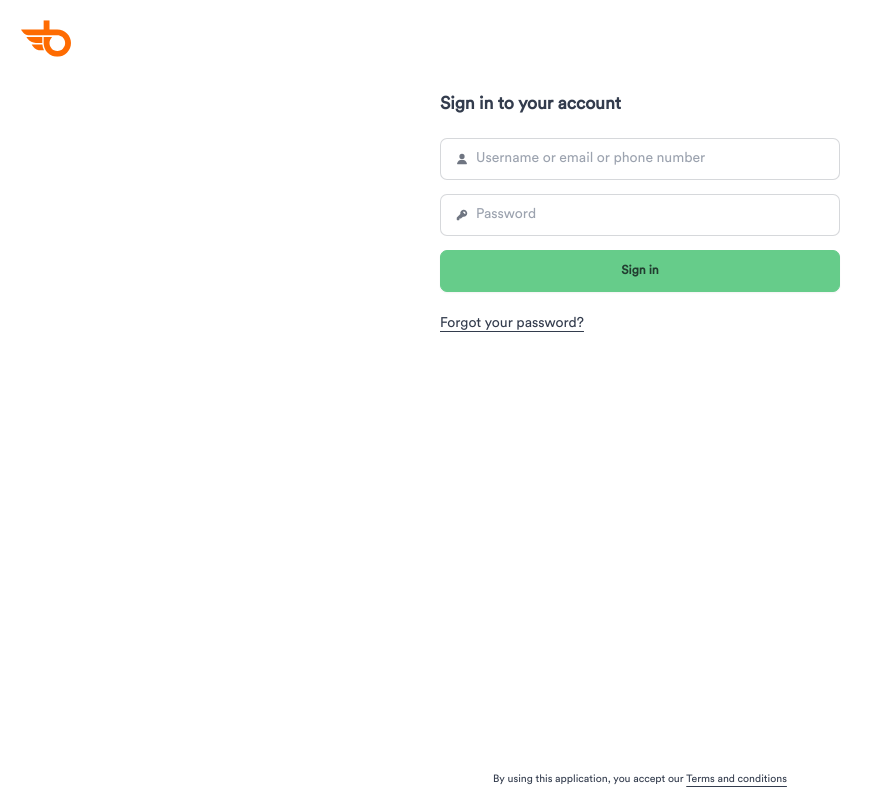
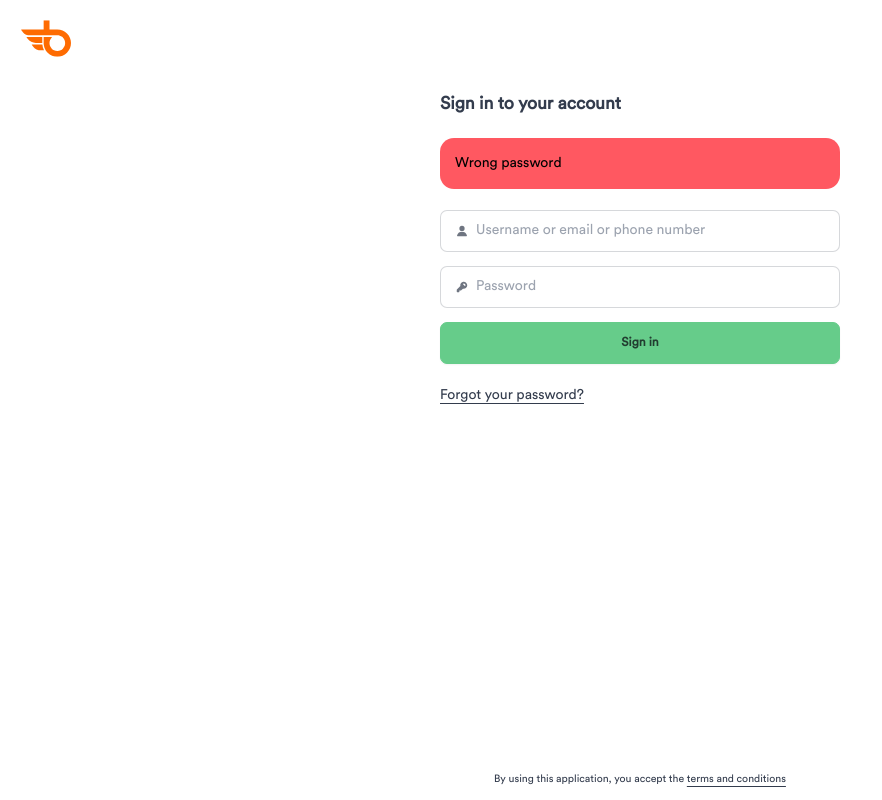
Before and after one commit to dmithamo/bims-svelte-kit, a SvelteKit app: page /auth/sign-in in a window 1280 px wide. Shown: the whole page, without its empty margins (0-882 px from the left). Built offline with nearby package versions, Linux system fonts and the light colour scheme; no server answers.

Commit message:
wip: pause since I cannot figure out how to get  object in page.svelte

```diff
--- a/src/routes/api/auth/sign-in/+server.ts
+++ b/src/routes/api/auth/sign-in/+server.ts
@@ -1,5 +1,8 @@
+import { json } from '@sveltejs/kit';
 import type { RequestHandler } from './$types';
 
-export const POST: RequestHandler = ({ url }) => {
-	return new Response(String(url));
+export const POST: RequestHandler = ({ url, request }) => {
+	const { username, password } = request.json();
+
+	return json({ username, password, url });
 };
--- a/src/routes/auth/+layout.svelte
+++ b/src/routes/auth/+layout.svelte
@@ -15,9 +15,9 @@
 
 		<aside class="text-xs">
 			<p>
-				By using this application, you accept our <a
+				By using this application, you accept the <a
 					class="underline underline-offset-4"
-					href="/settings/terms">Terms and conditions</a
+					href="/settings/terms">terms and conditions</a
 				>
 			</p>
 		</aside>
--- a/src/routes/auth/forgot-password/+page.svelte
+++ b/src/routes/auth/forgot-password/+page.svelte
@@ -1,7 +1,7 @@
 <div class="flex flex-col gap-6">
 	<h1 class="card-title">Request password reset link</h1>
 
-	<form class="w-full flex flex-col gap-4">
+	<form class="w-full flex flex-col gap-4" method="post">
 		<label class="input input-bordered flex items-center gap-2">
 			<svg
 				xmlns="http://www.w3.org/2000/svg"
@@ -13,13 +13,19 @@
 					d="M8 8a3 3 0 1 0 0-6 3 3 0 0 0 0 6ZM12.735 14c.618 0 1.093-.561.872-1.139a6.002 6.002 0 0 0-11.215 0c-.22.578.254 1.139.872 1.139h9.47Z"
 				/>
 			</svg>
-			<input type="text" class="grow" placeholder="Username or email or phone number" />
+			<input
+				required
+				name="username"
+				type="text"
+				class="grow"
+				placeholder="Username or email or phone number"
+			/>
 		</label>
 
 		<button type="submit" class="btn btn-primary">Submit</button>
 	</form>
 
 	<aside class="">
-		<a class="underline underline-offset-4" href="sign-in">Back</a>
+		<a class="underline underline-offset-4" href="/auth/sign-in">Back</a>
 	</aside>
 </div>
--- /dev/null
+++ b/src/routes/auth/sign-in/+page.server.ts
@@ -0,0 +1,21 @@
+import { fail } from '@sveltejs/kit';
+import type { Actions, PageServerLoad } from './$types';
+
+export const load: PageServerLoad = async ({ cookies }) => {
+	// if valid session, redirect to homepage
+	if (cookies.get('sessionid')) {
+		return { session: {} };
+	}
+};
+
+export const actions = {
+	default: async (event) => {
+		const data = await event.request.formData();
+		const username = data.get('username');
+		const password = data.get('password');
+
+		if (password !== 'password') {
+			return fail(400, { username, incorrectPassword: true });
+		}
+	}
+} satisfies Actions;
--- a/src/routes/auth/sign-in/+page.svelte
+++ b/src/routes/auth/sign-in/+page.svelte
@@ -1,7 +1,14 @@
-<div class="flex flex-col gap-6 card">
+<script lang="ts">
+</script>
+
+<div class="flex flex-col gap-6">
 	<h1 class="card-title">Sign in to your account</h1>
 
-	<form class="w-full flex flex-col gap-4">
+	{#if 'form?.incorrectPassword'}
+		<p role="alert" class="alert alert-error">Wrong password</p>
+	{/if}
+
+	<form class="w-full flex flex-col gap-4" method="post">
 		<label class="input input-bordered flex items-center gap-2">
 			<svg
 				xmlns="http://www.w3.org/2000/svg"
@@ -13,7 +20,13 @@
 					d="M8 8a3 3 0 1 0 0-6 3 3 0 0 0 0 6ZM12.735 14c.618 0 1.093-.561.872-1.139a6.002 6.002 0 0 0-11.215 0c-.22.578.254 1.139.872 1.139h9.47Z"
 				/>
 			</svg>
-			<input type="text" class="grow" placeholder="Username or email or phone number" />
+			<input
+				required
+				name="username"
+				type="text"
+				class="grow"
+				placeholder="Username or email or phone number"
+			/>
 		</label>
 
 		<label class="input input-bordered flex items-center gap-2">
@@ -29,13 +42,13 @@
 					clip-rule="evenodd"
 				/>
 			</svg>
-			<input type="password" class="grow" placeholder="Password" />
+			<input required name="password" type="password" class="grow" placeholder="Password" />
 		</label>
 
 		<button type="submit" class="btn btn-primary">Sign in </button>
 	</form>
 
 	<aside class="">
-		<a class="underline underline-offset-4" href="forgot-password">Forgot your password?</a>
+		<a class="underline underline-offset-4" href="/auth/forgot-password">Forgot your password?</a>
 	</aside>
 </div>
--- a/src/routes/settings/terms/+page.svelte
+++ b/src/routes/settings/terms/+page.svelte
@@ -1,6 +1,5 @@
 <script>
-	import Wip from "$lib/components/wip.svelte";
-
+	import Wip from '$lib/components/wip.svelte';
 </script>
 
 <Wip pageName="Terms and conditions" />
```
